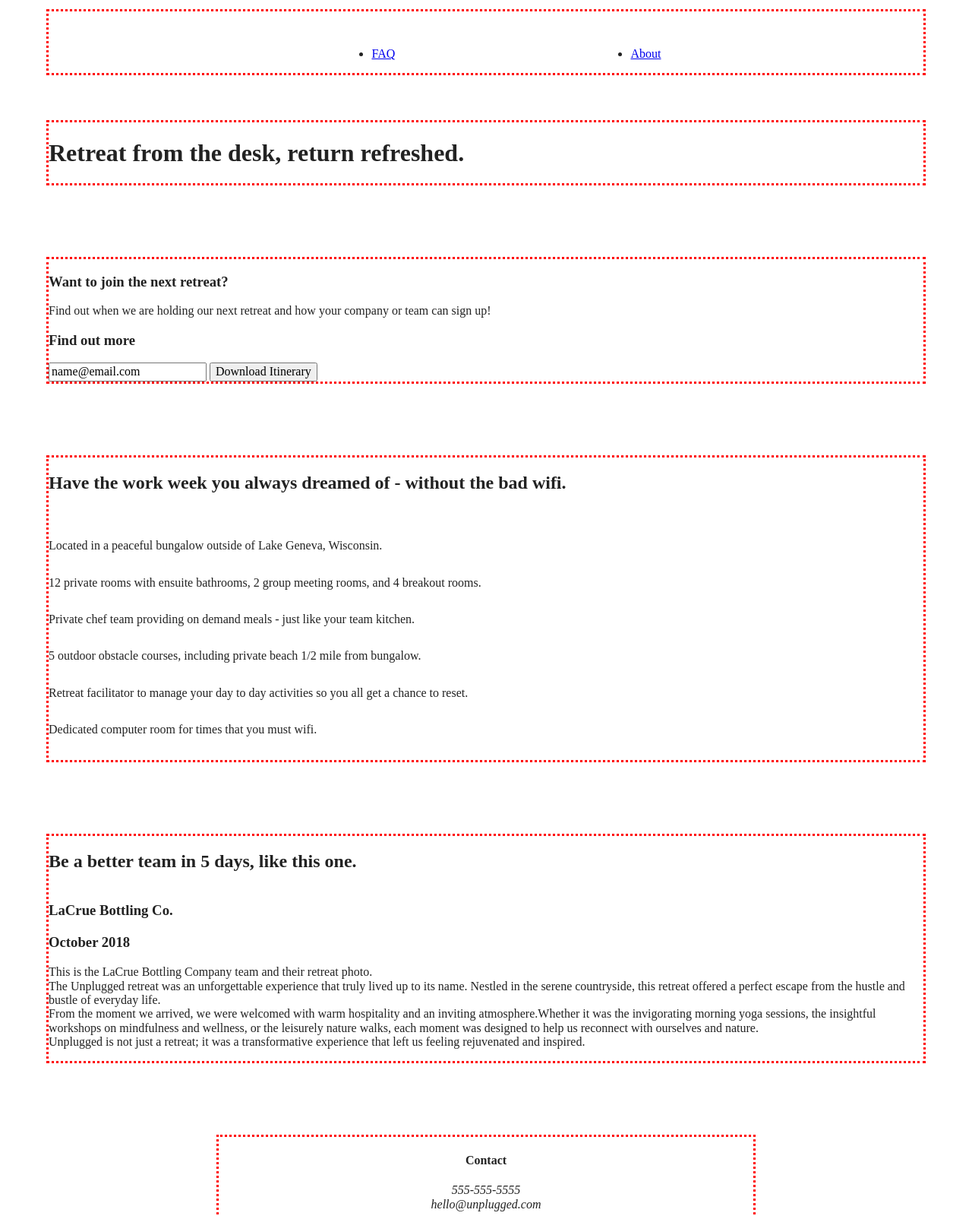
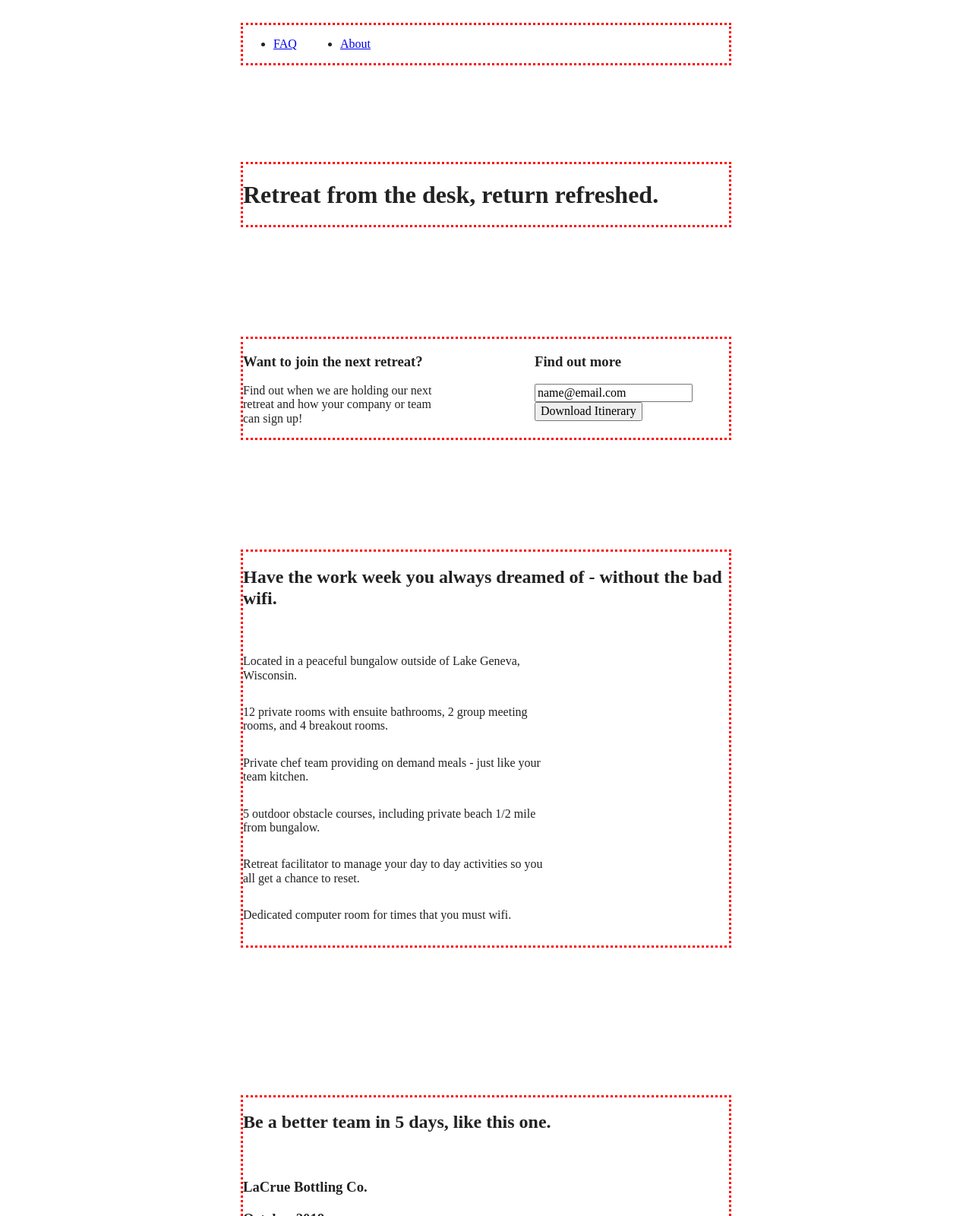
Before and after one commit to M-Ferry/unplugged-retreat, a website built with Parcel: page index.html in a window 1280 px wide. Shown: the top 1600 px of the page at 76% size. Built offline with nearby package versions, Linux system fonts and the light colour scheme; files whose address does not match are found by name.

Commit message:
added to css and index

```diff
--- a/css/main.css
+++ b/css/main.css
@@ -378,7 +378,107 @@ aside {
 
 @media screen and (min-width: 768px) {
   /* Tablet styles here */
+  /*General Styles */
+
+  .content-wrapper {
+  max-width: 640px;
+  margin: 100px 0;
 }
+
+  /* Header */
+
+header {
+  padding: 33px 0;
+}
+
+header .content-wrapper {
+  width: 100%;
+  justify-content: space-between;
+}
+
+header nav {
+  width: 20%;
+}
+
+header nav ul {
+  justify-content: space-between;
+
+}
+
+.header-divider {
+  display: none;
+}
+
+/*Hero Area*/
+
+/* Aside */
+
+aside .content-wrapper {
+  margin: 50px 0;
+  display: flex;
+  justify-content: space-between;
+  align-content: flex-start;
+
+}
+
+aside .content-wrapper .form-description,
+aside .content-wrapper .form {
+  width: 40%;
+  margin: 0;
+
+}
+
+/* Features */
+
+.features-item article {
+  display: flex;
+  align-items: center;
+  flex-flow: column wrap;
+  flex-basis: 50%;
+}
+
+.features .features-item-description {
+  width: 50%;
+}
+
+/*Reviews*/
+
+.reviews article {
+  display: flex;
+  justify-content: space-between;
+
+}
+
+.reviews article div {
+  width: 49%;
+}
+
+/*Footer*/
+
+footer .content-wrapper {
+  width: 65%;
+  margin: 100px 0;
+
+}
+
+.footer-content {
+  display: flex;
+  justify-content: space-between;
+  align-items: center;
+
+}
+
+footer .contact {
+  margin-bottom: 0;
+
+}
+
+footer .copyright {
+  width: 100%;
+}
+
+
+}    /* end of Tablet code*/
 
 
 
```
Also changed, not shown: index.html (+2 -2 lines).
